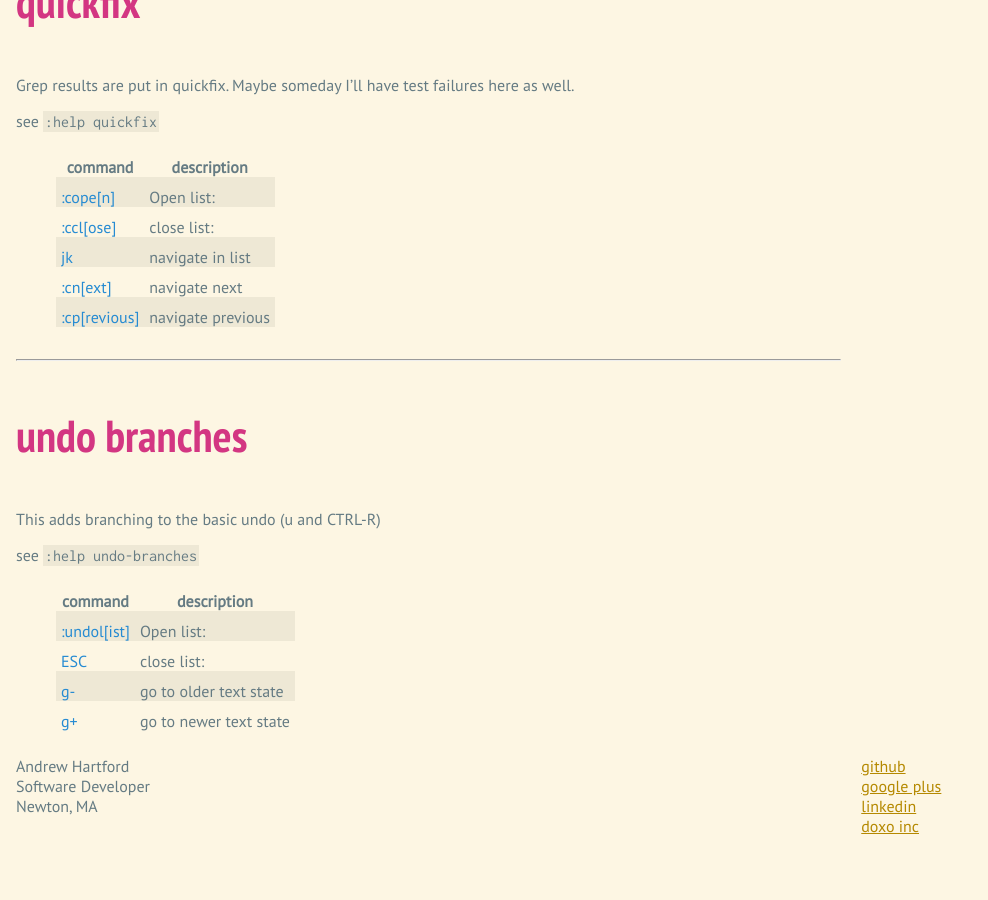
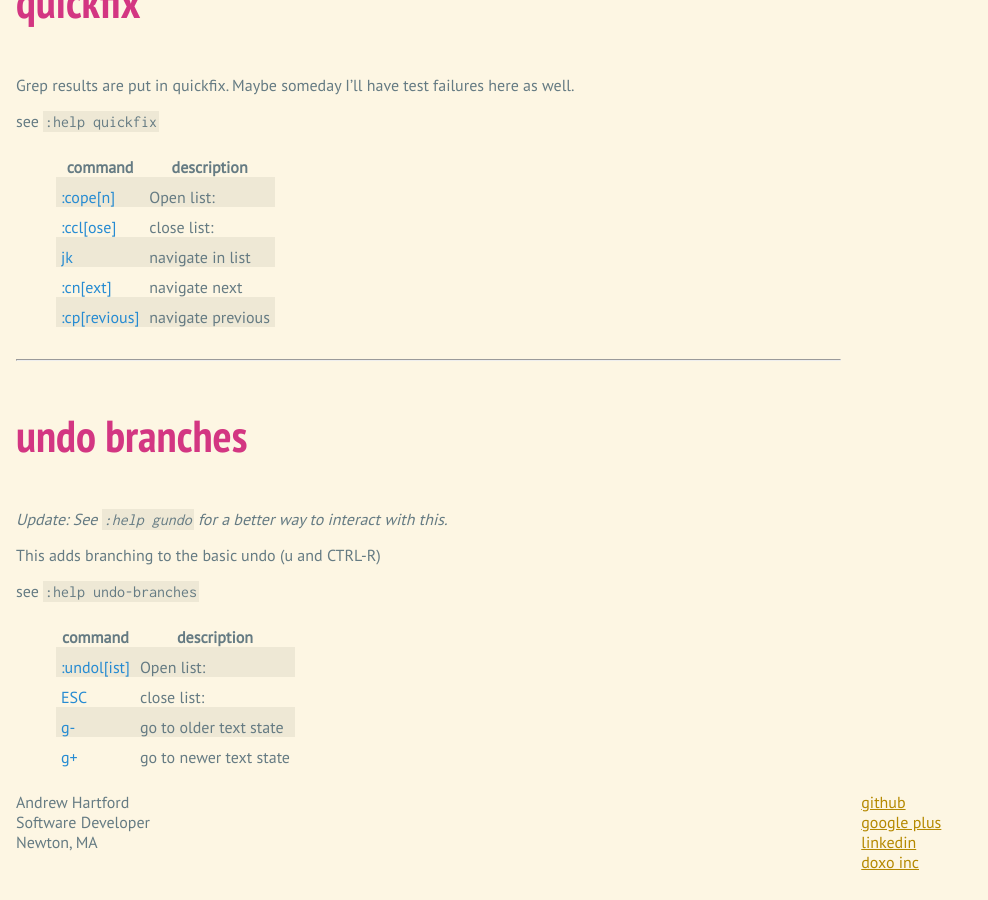
Before and after one commit to ajh/ajh.github.io, a Jekyll site: the page built from _posts/2013-09-29-vim_cheat_sheet_part_one.md, in a window 1280 px wide and 900 px high, scrolled down 3952 px. Shown: the whole window, without its empty margins (0-988 px from the left). Built offline with Jekyll 4.4.1, drawn with Linux system fonts in a browser that asks for light colours; Markdown is read by kramdown in place of the engine named in the settings; before the commit the page ends 4816 px from its top, so only the background shows below that.

Commit message:
Add note about gundo

```diff
--- a/_posts/2013-09-29-vim_cheat_sheet_part_one.md
+++ b/_posts/2013-09-29-vim_cheat_sheet_part_one.md
@@ -153,6 +153,8 @@ see `:help quickfix`
 ---------------
 # undo branches
 
+*Update: See `:help gundo` for a better way to interact with this.*
+
 This adds branching to the basic undo (u and CTRL-R)
 
 see `:help undo-branches`
```
